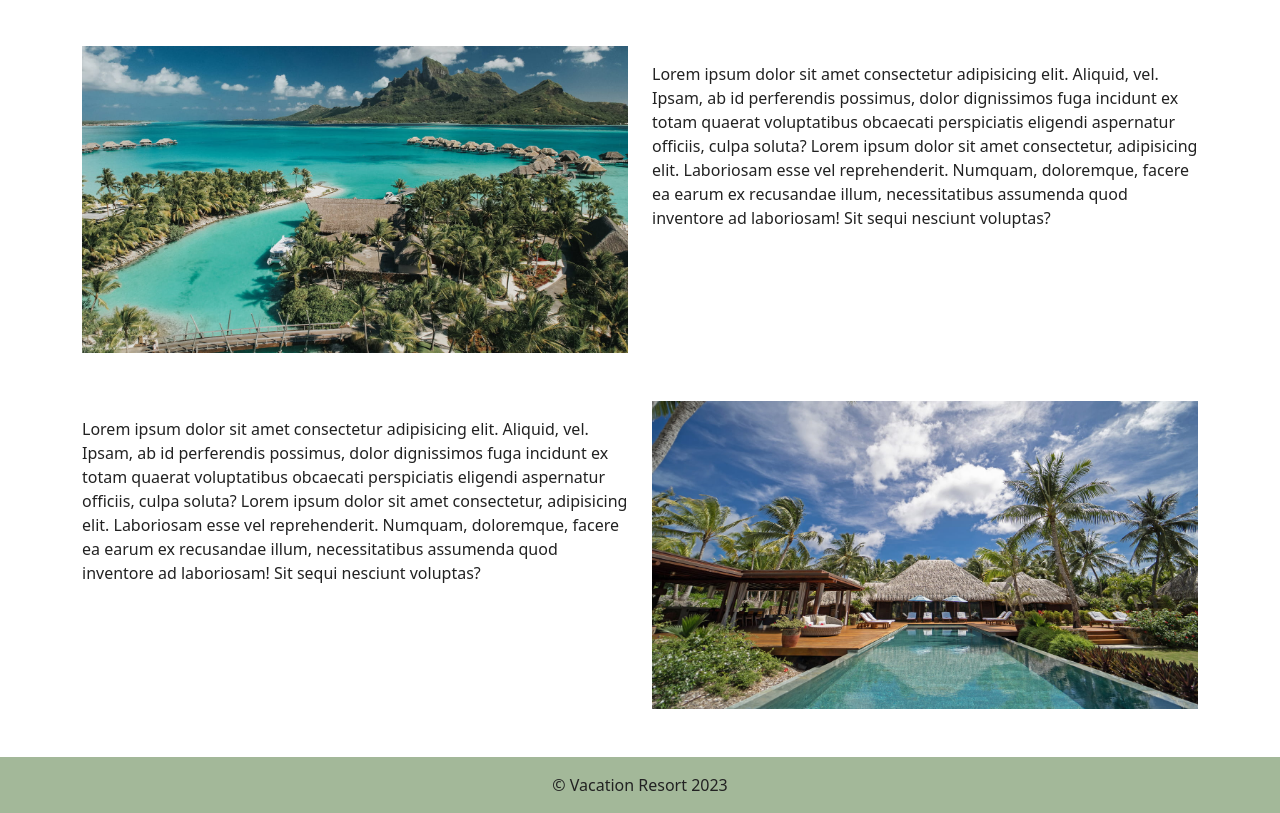
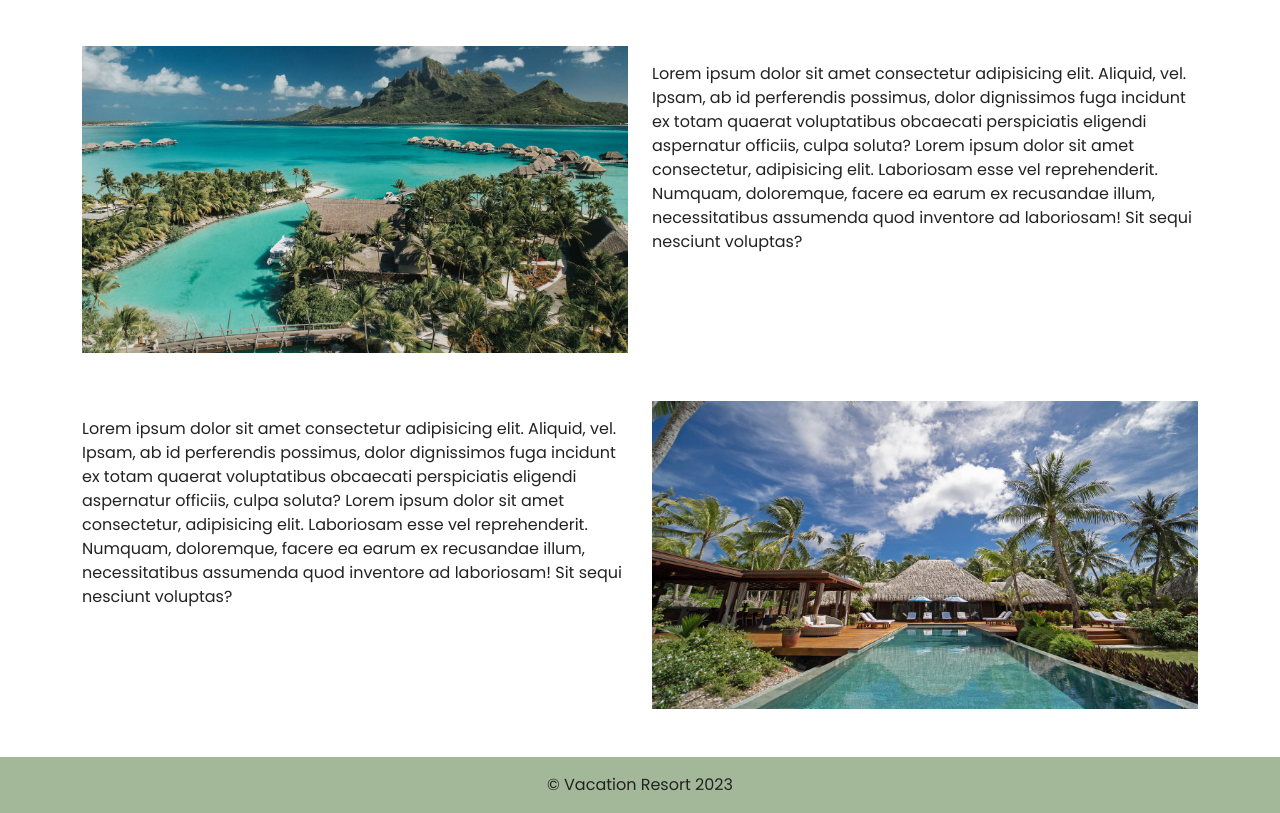
Before and after one commit to micah-k98/VacationResort, a plain HTML site: page index.html in a window 1280 px wide. Shown: the part 58-871 px from the top of the page. Drawn offline with nearby package versions, Linux system fonts and the light colour scheme.

Commit message:
Update home page

```diff
--- a/css/style.css
+++ b/css/style.css
@@ -1,9 +1,28 @@
+@import url('https://fonts.googleapis.com/css2?family=Poppins:ital,wght@0,300;0,400;0,500;0,600;1,300;1,400;1,500;1,600&display=swap');
+
+html {
+    height: 100%;
+}
+
+* {
+    margin: 0;
+    padding: 0;
+    font-family: 'Poppins', sans-serif;
+    box-sizing: border-box;
+}
+
 .bg-primary {
     background-color: #a3b899 !important;
 }
 
-main {
-    min-height: 80vh;
+body {
+    min-height: 100%;
+    display: flex;
+    flex-direction: column;
+}
+
+.container-fluid {
+    position: relative;
 }
 
 
@@ -12,6 +31,5 @@ main {
 /* FOOTER */
 .footer-container {
     margin-top: auto;
-    bottom: 0;
     width: 100%;
 }
--- a/index.html
+++ b/index.html
@@ -63,13 +63,10 @@
                     <img src="images/resort-photo-2.jpg" alt="resort photo" class="img-fluid">
                 </div>
             </section>
-
-
-
         </main>
 
         <footer class="footer-container">
-            <div class="container-fluid bg-primary p-3 text-center">
+            <div class="container-fluid bg-primary p-3 text-center m-0">
                 &copy; Vacation Resort 2023
             </div>
         </footer>
```
